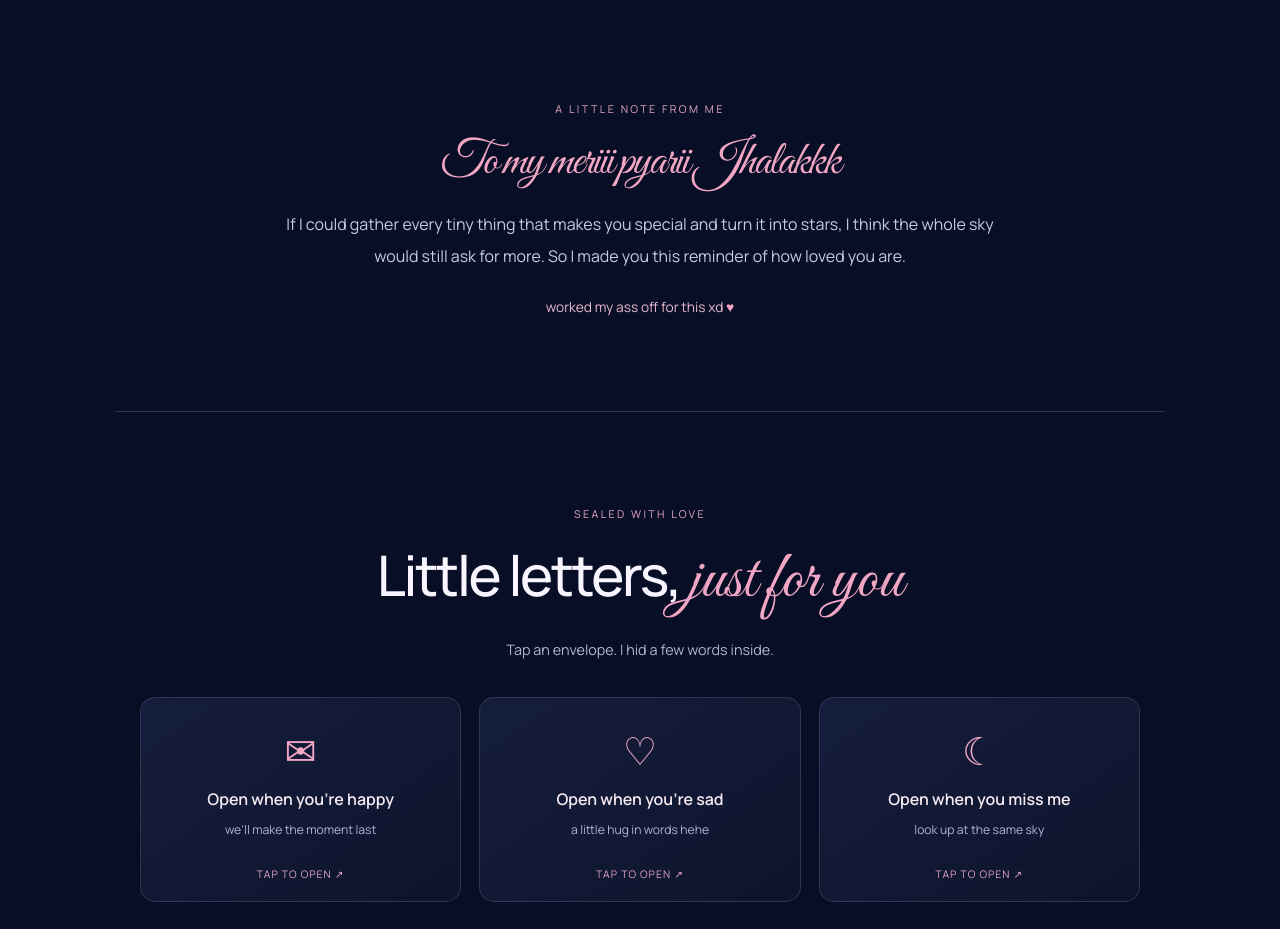
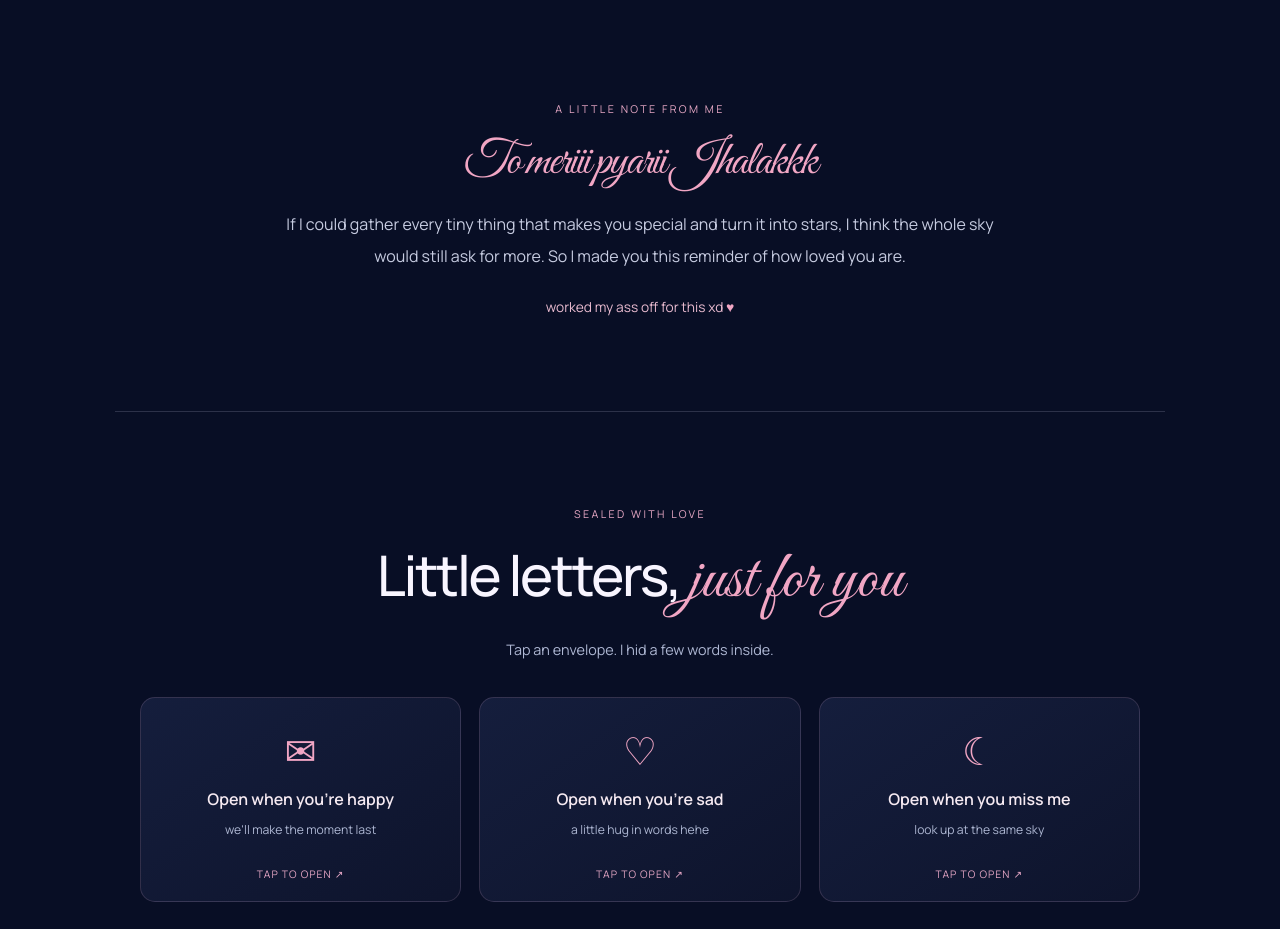
Before and after one commit to pottykhalo/Jhalaks-birthday, a plain HTML site: page index.html in a window 1280 px wide. Shown: the part 800-1729 px from the top of the page. Drawn offline with Linux system fonts and the light colour scheme.

Commit message:
Update index.html

```diff
--- a/index.html
+++ b/index.html
@@ -35,7 +35,7 @@
 
 <section class="intro reveal" id="intro">
   <div class="section-kicker">A LITTLE NOTE FROM ME</div>
-  <h2 class="script">To my meriii pyarii Jhalakkk</h2>
+  <h2 class="script">To meriii pyarii Jhalakkk</h2>
   <p class="wide-copy">If I could gather every tiny thing that makes you special and turn it into stars, I think the whole sky would still ask for more. So I made you this reminder of how loved you are.</p>
   <div class="signature"> worked my ass off for this xd <span>♥</span></div>
 </section>
```
